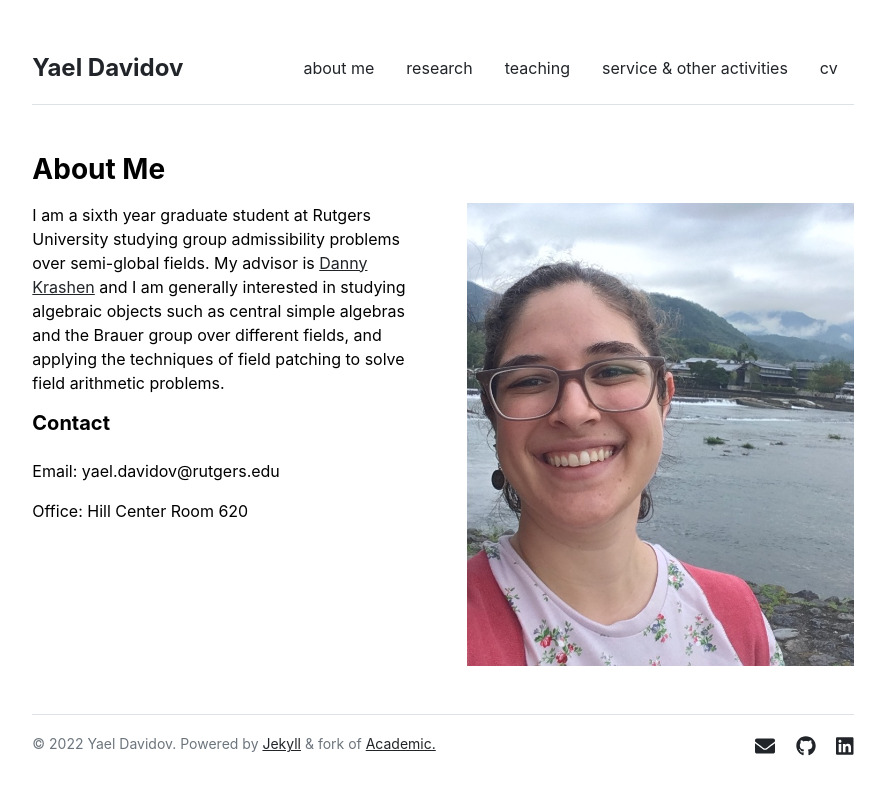
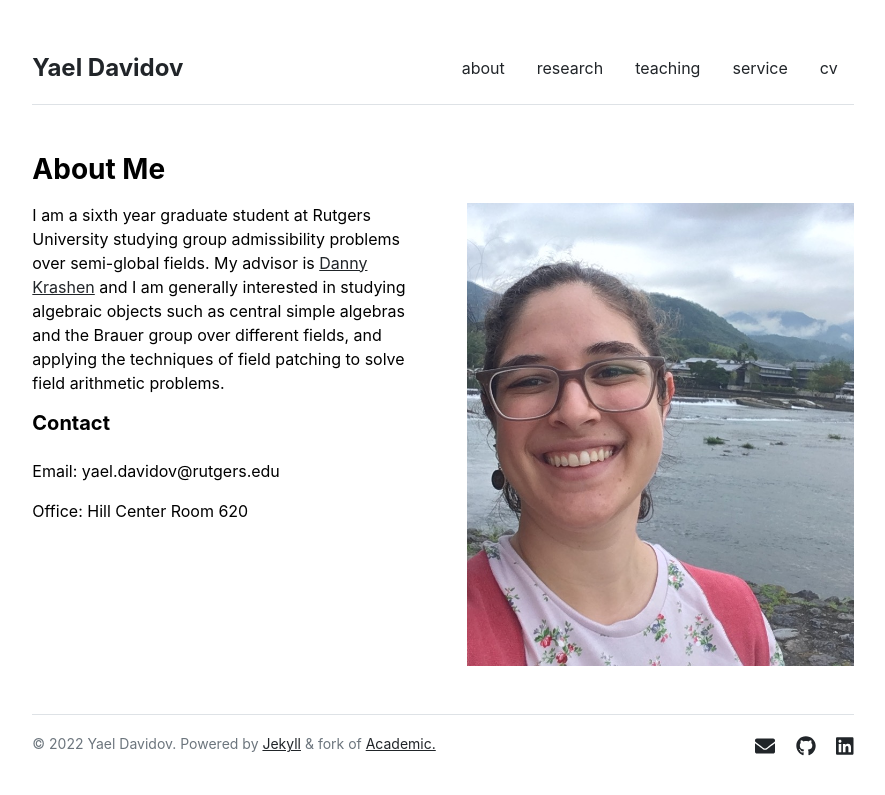
Before and after one commit to yaeldavidov/yaeldavidov.github.io, a Jekyll site: the page built from index.md, in a window 1280 px wide. Shown: the top 795 px of the page, without its empty margins (197-1082 px from the left). Built offline with Jekyll 4.4.1, drawn with Linux system fonts in a browser that asks for light colours.

Commit message:
edited navigation names

```diff
--- a/_data/settings.yml
+++ b/_data/settings.yml
@@ -1,8 +1,8 @@
 menu:
-- {name: 'about me', url: '/'}
+- {name: 'about', url: '/'}
 - {name: 'research', url: '/research'}
 - {name: 'teaching', url: '/teaching'}
-- {name: 'service & other activities', url: '/service'}
+- {name: 'service', url: '/service'}
 - {name: 'cv', url: '/cv'}
 
 
```
